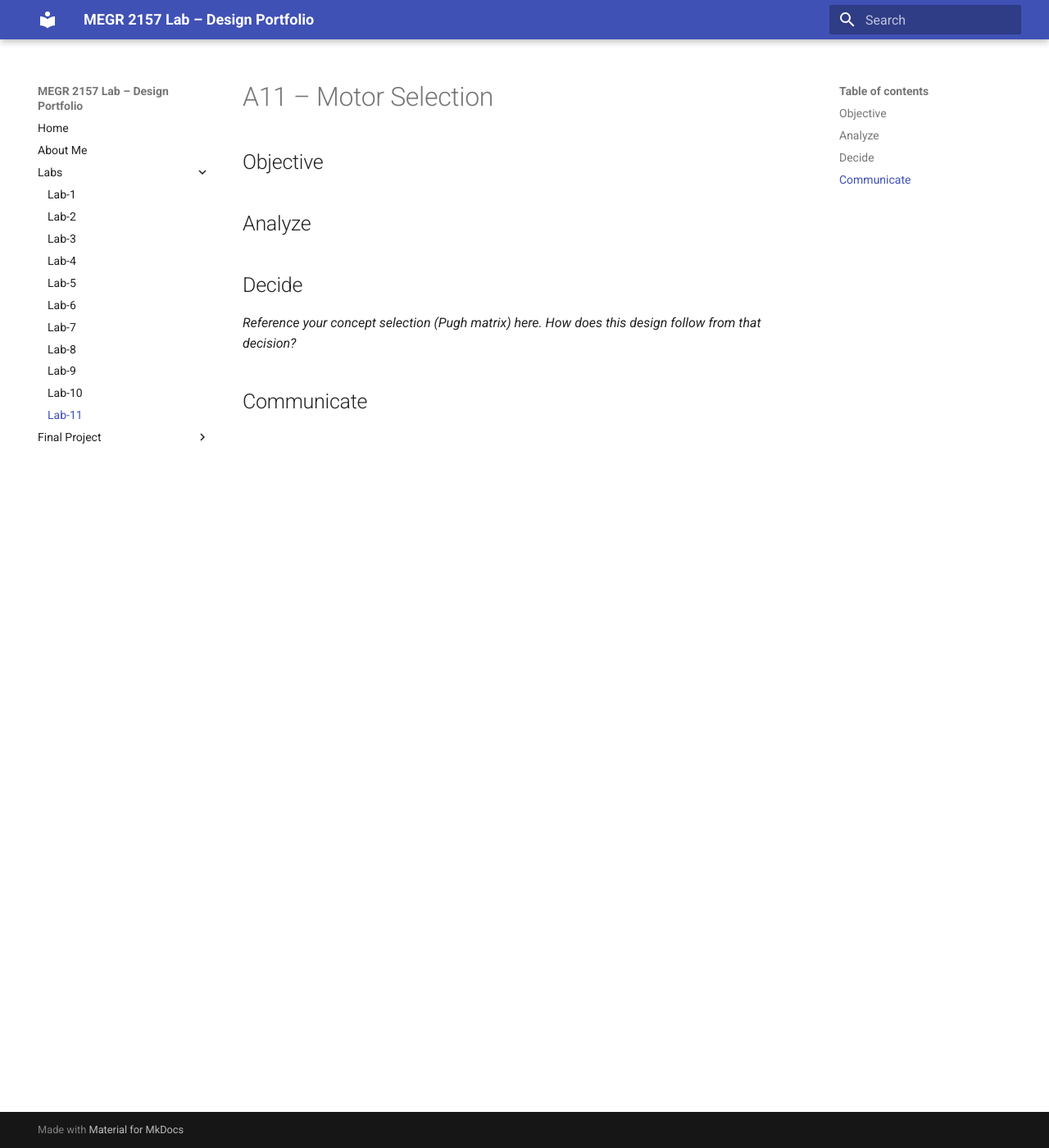
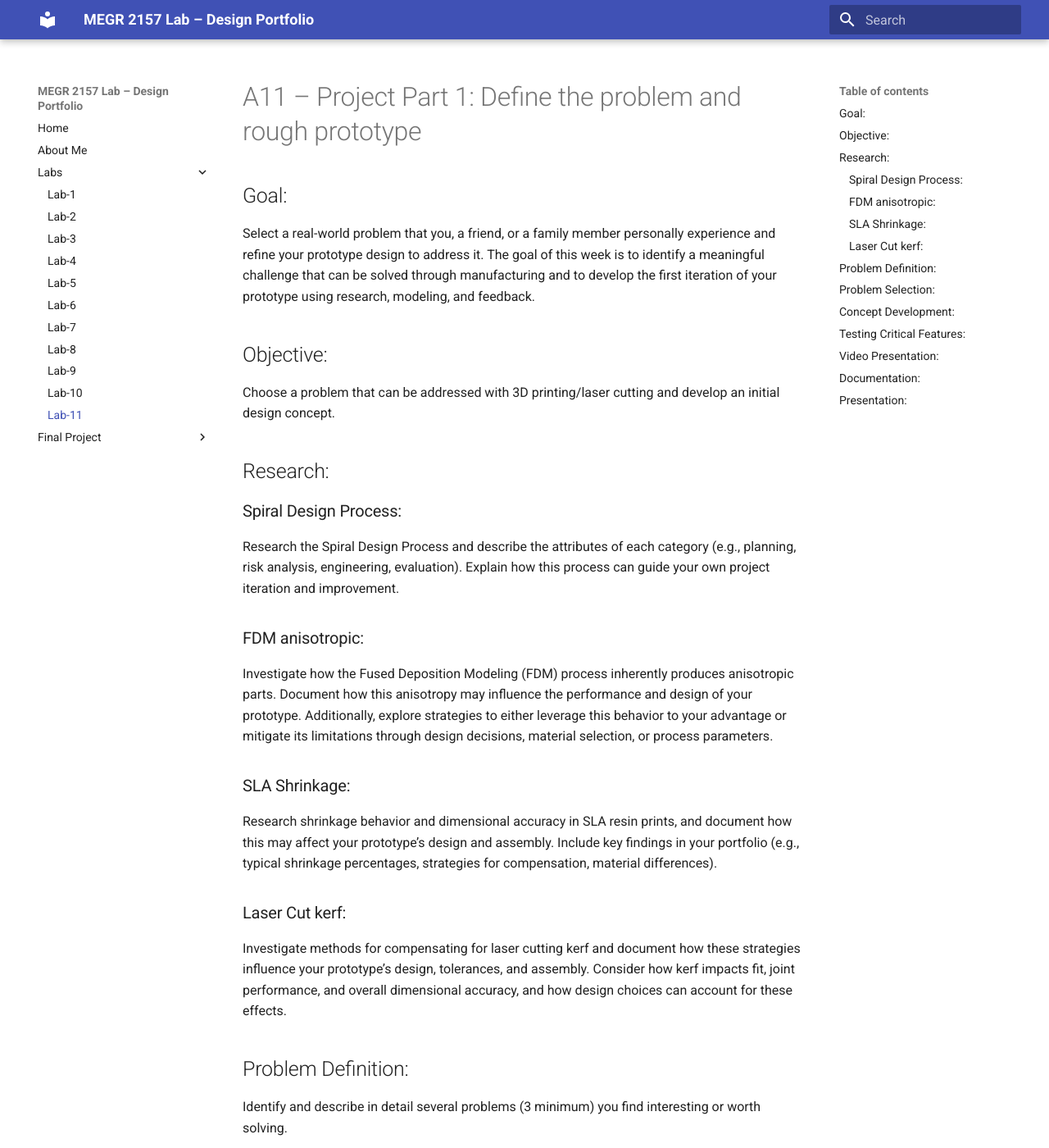
Before and after one commit to AndrewYang2428/andrewyang-megr2156-lab-portfolio, an MkDocs documentation site: the page built from docs/Labs/L11/index.md, in a window 1280 px wide and 1400 px high. Shown: the whole window at 82% size. Built offline with MkDocs 1.6.1 and Material for MkDocs 9.7.7, drawn with Linux system fonts in a browser that asks for light colours; some of the changed text lies outside the part shown.

Commit message:
Revise index.md for A11 project part 1
Updated the document to reflect the new project structure and objectives, including detailed sections on research, problem definition, and concept development.

```diff
--- a/docs/Labs/L11/index.md
+++ b/docs/Labs/L11/index.md
@@ -1,12 +1,60 @@
-# A11 – Motor Selection
+# A11 – Project Part 1: Define the problem and rough prototype
 
-## Objective
+## Goal:
 
+Select a real-world problem that you, a friend, or a family member personally experience and refine your prototype design to address it. The goal of this week is to identify a meaningful challenge that can be solved through manufacturing and to develop the first iteration of your prototype using research, modeling, and feedback.
 
-## Analyze
+## Objective:
 
+Choose a problem that can be addressed with 3D printing/laser cutting and develop an initial design concept.
 
-## Decide
-_Reference your concept selection (Pugh matrix) here. How does this design follow from that decision?_
+## Research:
 
-## Communicate
+### Spiral Design Process:
+Research the Spiral Design Process and describe the attributes of each category (e.g., planning, risk analysis, engineering, evaluation).
+Explain how this process can guide your own project iteration and improvement.
+
+### FDM anisotropic:
+Investigate how the Fused Deposition Modeling (FDM) process inherently produces anisotropic parts. Document how this anisotropy may influence the performance and design of your prototype. Additionally, explore strategies to either leverage this behavior to your advantage or mitigate its limitations through design decisions, material selection, or process parameters.
+
+### SLA Shrinkage:
+Research shrinkage behavior and dimensional accuracy in SLA resin prints, and document how this may affect your prototype’s design and assembly. Include key findings in your portfolio (e.g., typical shrinkage percentages, strategies for compensation, material differences).
+
+### Laser Cut kerf:
+Investigate methods for compensating for laser cutting kerf and document how these strategies influence your prototype’s design, tolerances, and assembly. Consider how kerf impacts fit, joint performance, and overall dimensional accuracy, and how design choices can account for these effects.
+
+## Problem Definition:
+
+Identify and describe in detail several problems (3 minimum) you find interesting or worth solving.
+
+Use clear headers and full sentences in your documentation.
+
+## Problem Selection:
+
+Select one problem that can be addressed using manufacturing processes used in class.
+
+Explain how and why you want to solve this problem.
+
+## Concept Development:
+
+Generate a sketch or rough model of your overall design.
+
+Create a 3D model of your prototype based on feedback from peers.
+
+Ensure your design is feasible for manufacturing (consider clearances, tolerances, and material properties).
+
+## Testing Critical Features:
+
+Print or cut test pieces of challenging features (e.g., snap fits, press fits, or interlocking joints) to verify tolerances.
+
+## Video Presentation:
+
+Create a 30-second video explaining the selected problem in detail.
+
+## Documentation:
+
+Record your full process in your portfolio, including notes, research, images, and early models.
+
+## Presentation:
+
+Present your problem and proposed solution to the class next week for feedback.
```
